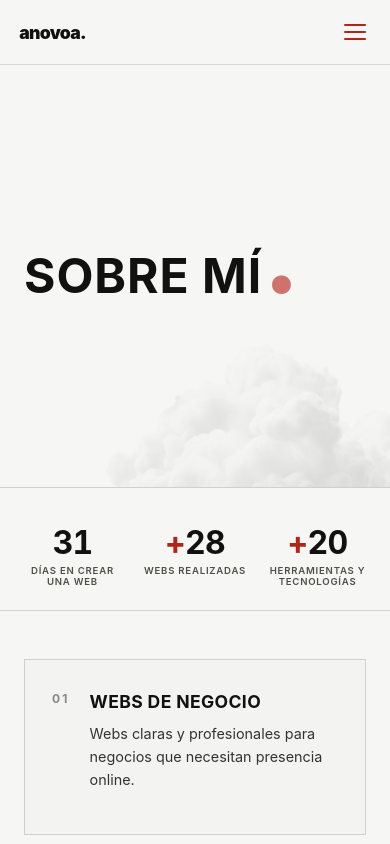
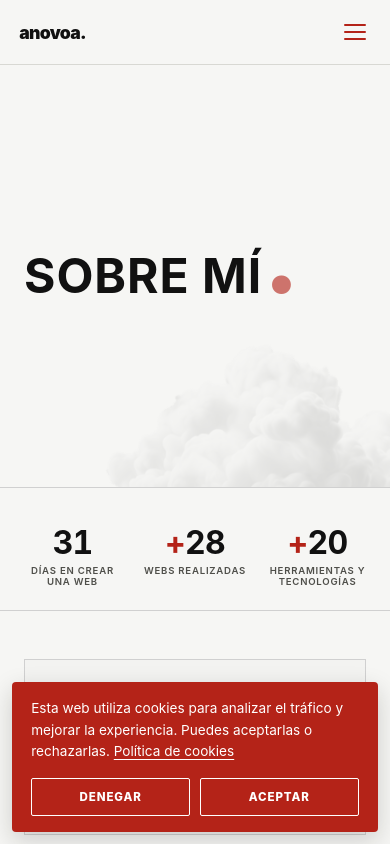
Before and after one commit to AlejandraRNovoa/portfolio, a React (Vite) app: page /quien-soy in a window 390 px wide. Shown: the top 844 px of the page. Built offline with nearby package versions, Linux system fonts and the light colour scheme.

Commit message:
Preparación implementación cookies: decisión de usar GTM con carga condicional y banner de consentimiento

```diff
--- a/src/App.jsx
+++ b/src/App.jsx
@@ -1,14 +1,16 @@
 import { Routes, Route } from 'react-router-dom'
 import Home from './pages/Home.jsx'
 import QuienSoy from './pages/QuienSoy.jsx'
-import Contacto from './pages/Contacto.jsx'
+import CookieBanner from './components/CookieBanner.jsx'
 
 export default function App() {
   return (
-    <Routes>
-      <Route path="/" element={<Home />} />
-      <Route path="/quien-soy" element={<QuienSoy />} />
-      <Route path="/contacto" element={<Contacto />} />
-    </Routes>
+    <>
+      <Routes>
+        <Route path="/" element={<Home />} />
+        <Route path="/quien-soy" element={<QuienSoy />} />
+      </Routes>
+      <CookieBanner />
+    </>
   )
 }
--- /dev/null
+++ b/src/components/CookieBanner.css
@@ -0,0 +1,111 @@
+/* ── COOKIE BANNER ───────────────────────────────────── */
+
+.cb-banner {
+  position: fixed;
+  bottom: 1rem;
+  left: 1rem;
+  right: 1rem;
+  max-width: 56rem;
+  margin: 0 auto;
+  z-index: 50;
+
+  display: flex;
+  align-items: center;
+  justify-content: space-between;
+  gap: 1.5rem;
+
+  padding: 1.1rem 1.5rem;
+  background: var(--accent);
+  color: #ffffff;
+  border-radius: 4px;
+  box-shadow: 0 8px 24px rgba(20, 20, 18, 0.18);
+
+  animation: cb-slide-up 0.4s ease-out;
+}
+
+@keyframes cb-slide-up {
+  from {
+    opacity: 0;
+    transform: translateY(20px);
+  }
+  to {
+    opacity: 1;
+    transform: translateY(0);
+  }
+}
+
+.cb-text {
+  margin: 0;
+  flex: 1;
+  font-size: 0.85rem;
+  line-height: 1.55;
+  color: #ffffff;
+}
+
+.cb-policy-link {
+  background: none;
+  border: none;
+  padding: 0;
+  font: inherit;
+  color: #ffffff;
+  text-decoration: underline;
+  text-underline-offset: 3px;
+  cursor: pointer;
+  transition: opacity 0.2s ease;
+}
+
+.cb-policy-link:hover {
+  opacity: 0.75;
+}
+
+.cb-actions {
+  display: flex;
+  gap: 0.6rem;
+  flex-shrink: 0;
+}
+
+.cb-btn {
+  padding: 0.55rem 1.4rem;
+  background: transparent;
+  border: 1px solid #ffffff;
+  border-radius: 2px;
+  color: #ffffff;
+  font-size: 0.72rem;
+  font-weight: 800;
+  letter-spacing: 0.08em;
+  text-transform: uppercase;
+  cursor: pointer;
+  transition: background-color 0.2s ease, color 0.2s ease;
+}
+
+.cb-btn:hover {
+  background: #ffffff;
+  color: var(--accent);
+}
+
+@media (max-width: 700px) {
+  .cb-banner {
+    flex-direction: column;
+    align-items: stretch;
+    gap: 1rem;
+    padding: 1rem 1.2rem;
+    bottom: 0.75rem;
+    left: 0.75rem;
+    right: 0.75rem;
+  }
+
+  .cb-actions {
+    justify-content: stretch;
+  }
+
+  .cb-btn {
+    flex: 1;
+    padding: 0.7rem 1rem;
+  }
+}
+
+@media (prefers-reduced-motion: reduce) {
+  .cb-banner {
+    animation: none;
+  }
+}
--- /dev/null
+++ b/src/components/CookieBanner.jsx
@@ -0,0 +1,88 @@
+import { useEffect, useState } from 'react'
+import './CookieBanner.css'
+
+const GTM_ID = 'GTM-5CBTFZ5X'
+const STORAGE_KEY = 'cookiesAccepted'
+
+function loadGTM() {
+  if (window.__gtmLoaded) return
+  window.__gtmLoaded = true
+
+  // 1. Inicializar dataLayer ANTES del script (orden oficial GTM)
+  window.dataLayer = window.dataLayer || []
+  window.dataLayer.push({
+    'gtm.start': new Date().getTime(),
+    event: 'gtm.js',
+  })
+
+  // 2. Inyectar <script async> de GTM en <head>
+  const script = document.createElement('script')
+  script.async = true
+  script.src = `https://www.googletagmanager.com/gtm.js?id=${GTM_ID}`
+  document.head.appendChild(script)
+
+  // 3. Inyectar <noscript><iframe> al inicio de <body>
+  const noscript = document.createElement('noscript')
+  const iframe = document.createElement('iframe')
+  iframe.src = `https://www.googletagmanager.com/ns.html?id=${GTM_ID}`
+  iframe.height = '0'
+  iframe.width = '0'
+  iframe.style.display = 'none'
+  iframe.style.visibility = 'hidden'
+  noscript.appendChild(iframe)
+  document.body.insertBefore(noscript, document.body.firstChild)
+}
+
+export default function CookieBanner() {
+  const [visible, setVisible] = useState(false)
+
+  useEffect(() => {
+    const decision = localStorage.getItem(STORAGE_KEY)
+
+    if (decision === 'true') {
+      loadGTM()
+      return
+    }
+
+    if (decision === 'false') {
+      return
+    }
+
+    // Sin decisión → mostrar banner
+    setVisible(true)
+  }, [])
+
+  function handleAccept() {
+    localStorage.setItem(STORAGE_KEY, 'true')
+    loadGTM()
+    setVisible(false)
+  }
+
+  function handleReject() {
+    localStorage.setItem(STORAGE_KEY, 'false')
+    setVisible(false)
+  }
+
+  if (!visible) return null
+
+  return (
+    <div className="cb-banner" role="dialog" aria-live="polite" aria-label="Aviso de cookies">
+      <p className="cb-text">
+        Esta web utiliza cookies para analizar el tráfico y mejorar la experiencia.
+        Puedes aceptarlas o rechazarlas.{' '}
+        <button type="button" className="cb-policy-link">
+          Política de cookies
+        </button>
+      </p>
+
+      <div className="cb-actions">
+        <button type="button" className="cb-btn" onClick={handleReject}>
+          Denegar
+        </button>
+        <button type="button" className="cb-btn" onClick={handleAccept}>
+          Aceptar
+        </button>
+      </div>
+    </div>
+  )
+}
```
